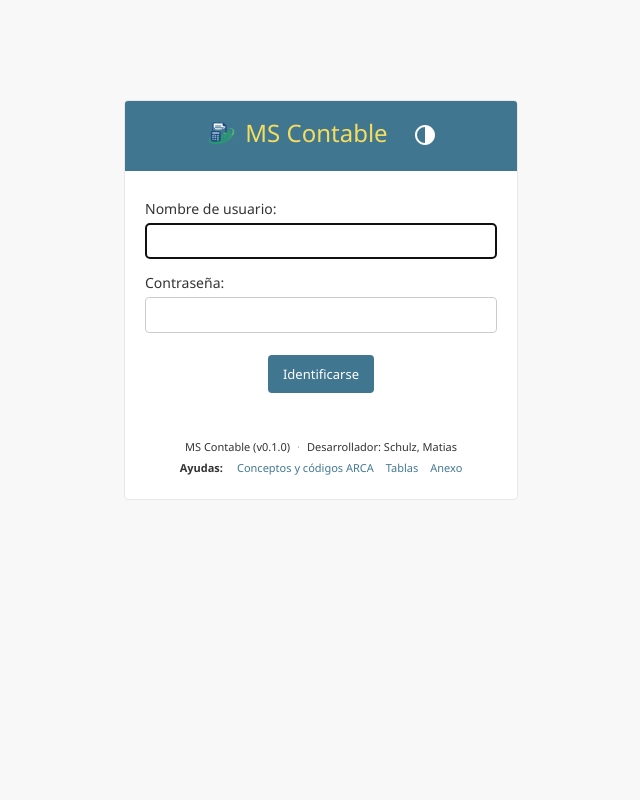
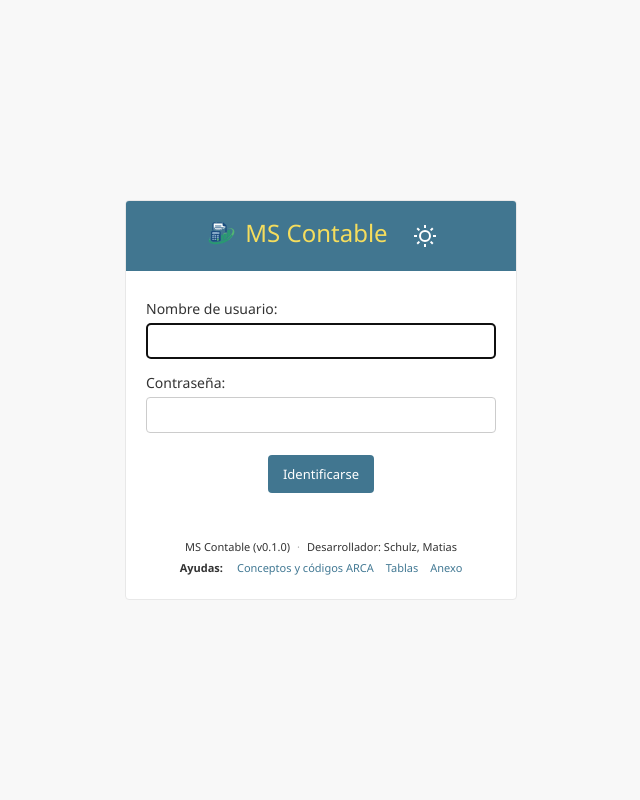
Before and after one commit to IgnacioAusili/ms_contable, a Django app: page /admin/login/ in a window 1280 px wide. Shown: the whole page, without its empty margins (319-959 px from the left). Run offline with Django 5.2, Linux system fonts and the light colour scheme.

Commit message:
Corrige centrado del login y modo de color
- Mantiene la tarjeta centrada ante errores.

- Sigue el tema del sistema y alterna entre claro y oscuro.

```diff
--- a/static/css/admin.css
+++ b/static/css/admin.css
@@ -14,6 +14,23 @@
 
 #footer {
     padding: 12px 20px;
+}
+
+body.login {
+    box-sizing: border-box;
+    display: flex;
+    flex-direction: column;
+    align-items: center;
+    min-height: 100vh;
+    padding: 16px;
+}
+
+body.login #container {
+    box-sizing: border-box;
+    width: 28em;
+    max-width: 100%;
+    min-width: 0;
+    margin: auto;
 }
 
 .footer-content {
--- /dev/null
+++ b/static/js/admin_theme.js
@@ -0,0 +1,23 @@
+(() => {
+    const savedTheme = localStorage.getItem("theme");
+    const darkPreference = window.matchMedia?.("(prefers-color-scheme: dark)");
+    const lightPreference = window.matchMedia?.("(prefers-color-scheme: light)");
+    const systemTheme = darkPreference?.matches
+        ? "dark"
+        : lightPreference?.matches
+            ? "light"
+            : "dark";
+
+    document.documentElement.dataset.theme =
+        savedTheme === "light" || savedTheme === "dark" ? savedTheme : systemTheme;
+
+    document.addEventListener("click", (event) => {
+        const button = event.target instanceof Element && event.target.closest(".theme-toggle");
+        if (!button) return;
+
+        event.stopImmediatePropagation();
+        const theme = document.documentElement.dataset.theme === "dark" ? "light" : "dark";
+        document.documentElement.dataset.theme = theme;
+        localStorage.setItem("theme", theme);
+    }, true);
+})();
--- a/templates/admin/base_site.html
+++ b/templates/admin/base_site.html
@@ -8,6 +8,7 @@
 
 {% block extrahead %}
     {{ block.super }}
+    <script src="{% static 'js/admin_theme.js' %}"></script>
     <link rel="icon" href="{% static 'images/favicon.ico' %}">
 {% endblock %}
 
```
